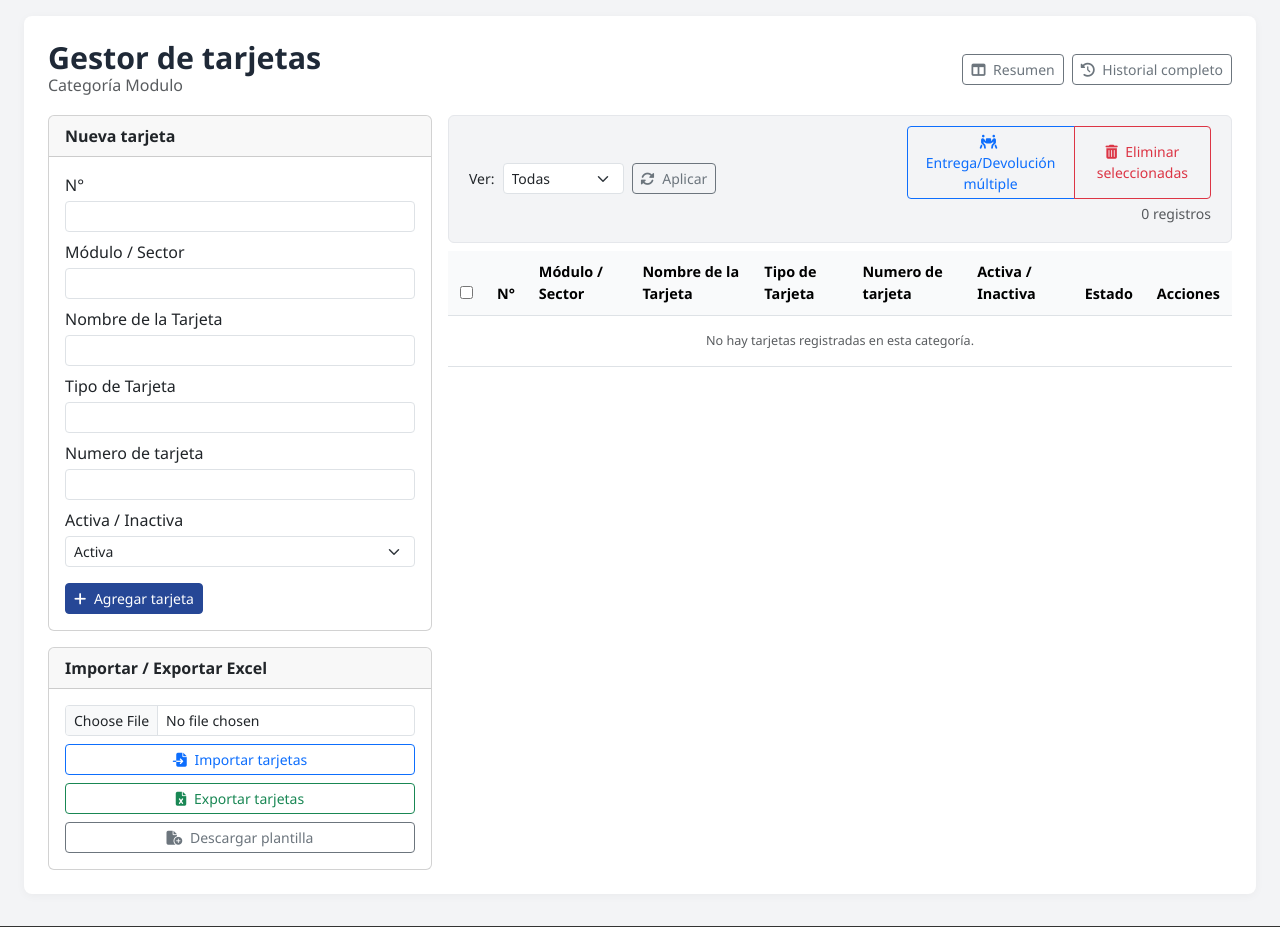
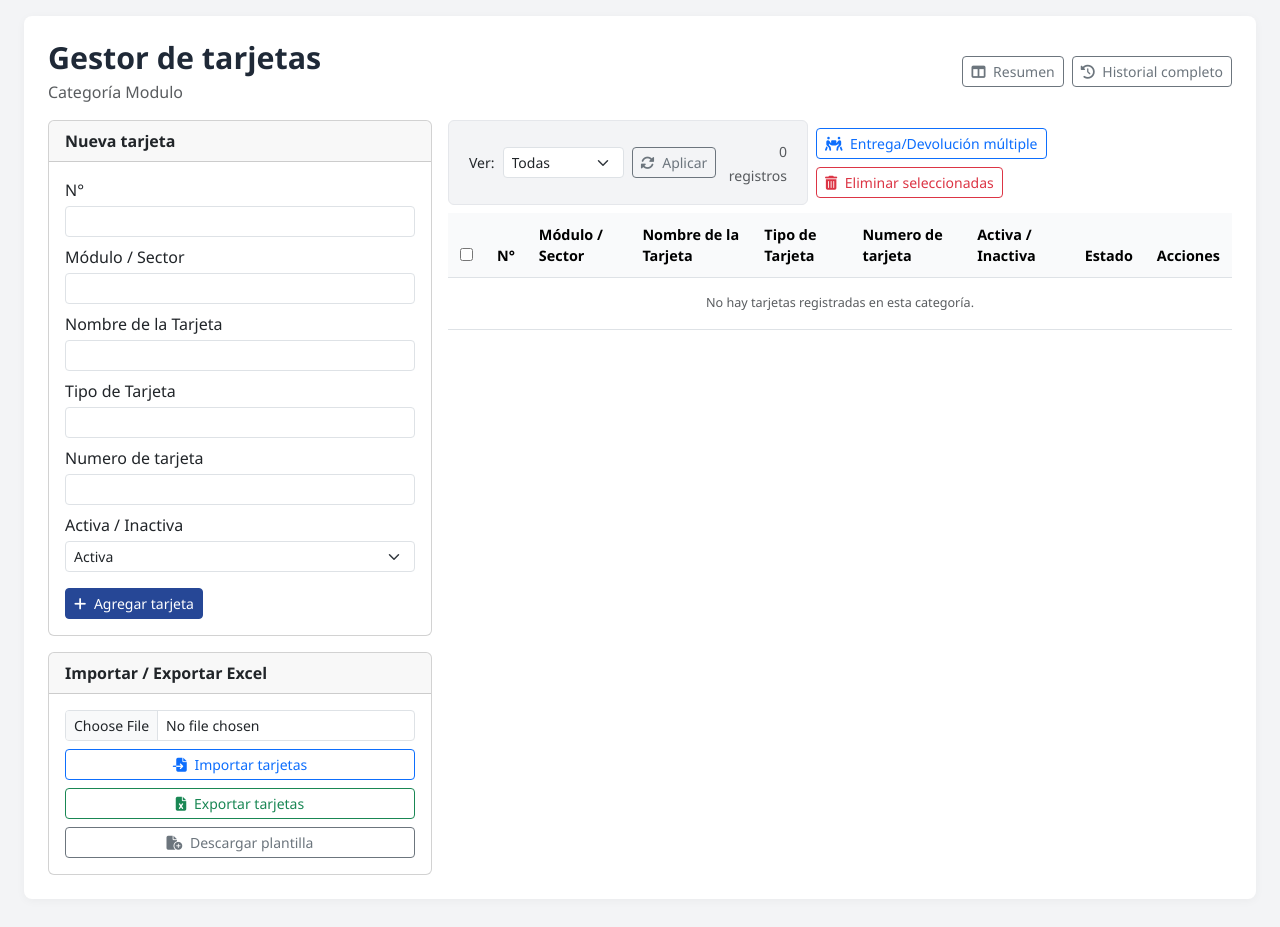
Before and after one commit to Javier-9690/tarjetas-web, a Flask app: page /category/MODULO in a window 1280 px wide. Shown: the part 121-1048 px from the top of the page. Run offline with Flask 3, Linux system fonts and the light colour scheme; the visitor is signed in with stand-in values (Sample User, id 1).

Commit message:
Update category.html

```diff
--- a/templates/category.html
+++ b/templates/category.html
@@ -10,17 +10,18 @@
     <div>
       <h2 class="page-title mb-1">
         Gestor de tarjetas
+      </h2>
       <small class="d-block text-muted fs-6">
         Categoría {{ category_code|capitalize }}
       </small>
-      </h2>
     </div>
 
-    <div class="d-flex gap-2 ms-3">
+    <div class="d-flex gap-2">
       <a href="{{ url_for('summary') }}" class="btn btn-outline-secondary btn-sm">
         <i class="fa-solid fa-table-columns me-1"></i> Resumen
       </a>
-      <a href="{{ url_for('category_full_history', category_code=category_code) }}" class="btn btn-outline-secondary btn-sm">
+      <a href="{{ url_for('category_full_history', category_code=category_code) }}"
+         class="btn btn-outline-secondary btn-sm">
         <i class="fa-solid fa-clock-rotate-left me-1"></i> Historial completo
       </a>
     </div>
@@ -94,16 +95,13 @@
       </div>
     </div>
 
-    <!-- TABLA DERECHA: OCUPA TODO EL ANCHO RESTANTE -->
+    <!-- TABLA DERECHA -->
     <div class="col-lg-8">
 
-      <!-- Formulario vacío para selección múltiple -->
-      <form id="bulkForm" method="post"></form>
-
-      <!-- Filtro de estado + acciones múltiples -->
-      <div class="filter-card mb-2">
-        <div class="row g-2 align-items-center">
-          <div class="col-md-7">
+      <!-- Filtro + acciones múltiples -->
+      <div class="d-flex flex-column flex-md-row align-items-md-center mb-2">
+        <!-- Filtro de estado -->
+        <div class="filter-card flex-grow-1 mb-2 mb-md-0 me-md-2">
           <form class="row g-2 align-items-center"
                 method="get"
                 action="{{ url_for('category_view', category_code=category_code) }}">
@@ -124,39 +122,40 @@
                 <i class="fa-solid fa-rotate me-1"></i> Aplicar
               </button>
             </div>
+            <div class="col text-end">
+              <span class="text-muted small">
+                {{ rows|length }} registro{{ '' if rows|length == 1 else 's' }}
+              </span>
+            </div>
           </form>
         </div>
 
-          <div class="col-md-5 text-md-end mt-2 mt-md-0">
-            <div class="btn-group btn-group-sm mb-1" role="group" aria-label="Acciones múltiples">
+        <!-- Botones de acciones múltiples -->
+        <div class="d-flex flex-wrap gap-2">
           <button type="submit"
-                      class="btn btn-outline-primary"
-                      form="bulkForm"
-                      formaction="{{ url_for('deliver_cards_multi', category_code=category_code) }}">
+                  form="cardListForm"
+                  formaction="{{ url_for('deliver_cards_multi', category_code=category_code) }}"
+                  class="btn btn-outline-primary btn-sm">
             <i class="fa-solid fa-people-carry-box me-1"></i> Entrega/Devolución múltiple
           </button>
           <button type="submit"
-                      class="btn btn-outline-danger"
-                      form="bulkForm"
-                      formaction="{{ url_for('bulk_delete_cards', category_code=category_code) }}"
-                      onclick="return confirm('¿Eliminar las tarjetas seleccionadas?');">
+                  form="cardListForm"
+                  formaction="{{ url_for('delete_cards_multi', category_code=category_code) }}"
+                  class="btn btn-outline-danger btn-sm"
+                  onclick="return confirm('¿Eliminar todas las tarjetas seleccionadas?');">
             <i class="fa-solid fa-trash-can me-1"></i> Eliminar seleccionadas
           </button>
         </div>
-            <div class="d-block small text-muted">
-              {{ rows|length }} registro{{ '' if rows|length == 1 else 's' }}
-            </div>
-          </div>
-        </div>
       </div>
 
-      <!-- Tabla de tarjetas -->
+      <!-- Tabla de tarjetas (con checkboxes) -->
+      <form id="cardListForm" method="post">
         <div class="table-responsive">
           <table class="table table-sm align-middle data-table mb-0">
             <thead>
               <tr>
-              <th style="width: 2rem;">
-                <input type="checkbox" id="select_all">
+                <th style="width: 32px;">
+                  <input type="checkbox" id="selectAll">
                 </th>
                 {% for _, label in fields %}
                   <th>{{ label }}</th>
@@ -172,10 +171,8 @@
                   <tr>
                     <td>
                       <input type="checkbox"
-                           class="card-check"
                              name="card_ids"
-                           value="{{ r.card.id }}"
-                           form="bulkForm">
+                             value="{{ r.card.id }}">
                     </td>
                     {% for v in r["values"] %}
                       <td>{{ v }}</td>
@@ -189,11 +186,11 @@
                                             category_code=category_code,
                                             card_id=r.card.id) }}"
                            class="btn btn-outline-primary btn-sm"
-                         title="Entrega / devolución">
+                           title="Entrega / devolución individual">
                           <i class="fa-solid fa-person-walking-arrow-right"></i>
                         </a>
 
-                      <!-- Historial individual -->
+                        <!-- Historial -->
                         <a href="{{ url_for('card_history',
                                             category_code=category_code,
                                             card_id=r.card.id) }}"
@@ -229,6 +226,7 @@
             </tbody>
           </table>
         </div>
+      </form>
     </div>
   </div>
 </div>
@@ -236,16 +234,13 @@
 
 {% block extra_js %}
 <script>
-  document.addEventListener('DOMContentLoaded', function () {
-    const master = document.getElementById('select_all');
-    if (!master) return;
-
-    master.addEventListener('change', function () {
-      const checks = document.querySelectorAll('.card-check');
-      checks.forEach(function (c) {
-        c.checked = master.checked;
+  (function() {
+    const selectAll = document.getElementById('selectAll');
+    if (!selectAll) return;
+    selectAll.addEventListener('change', function() {
+      const checks = document.querySelectorAll('input[name="card_ids"]');
+      checks.forEach(cb => cb.checked = selectAll.checked);
     });
-    });
-  });
+  })();
 </script>
 {% endblock %}
```
Lines whose indentation alone changed are shown as unchanged.
